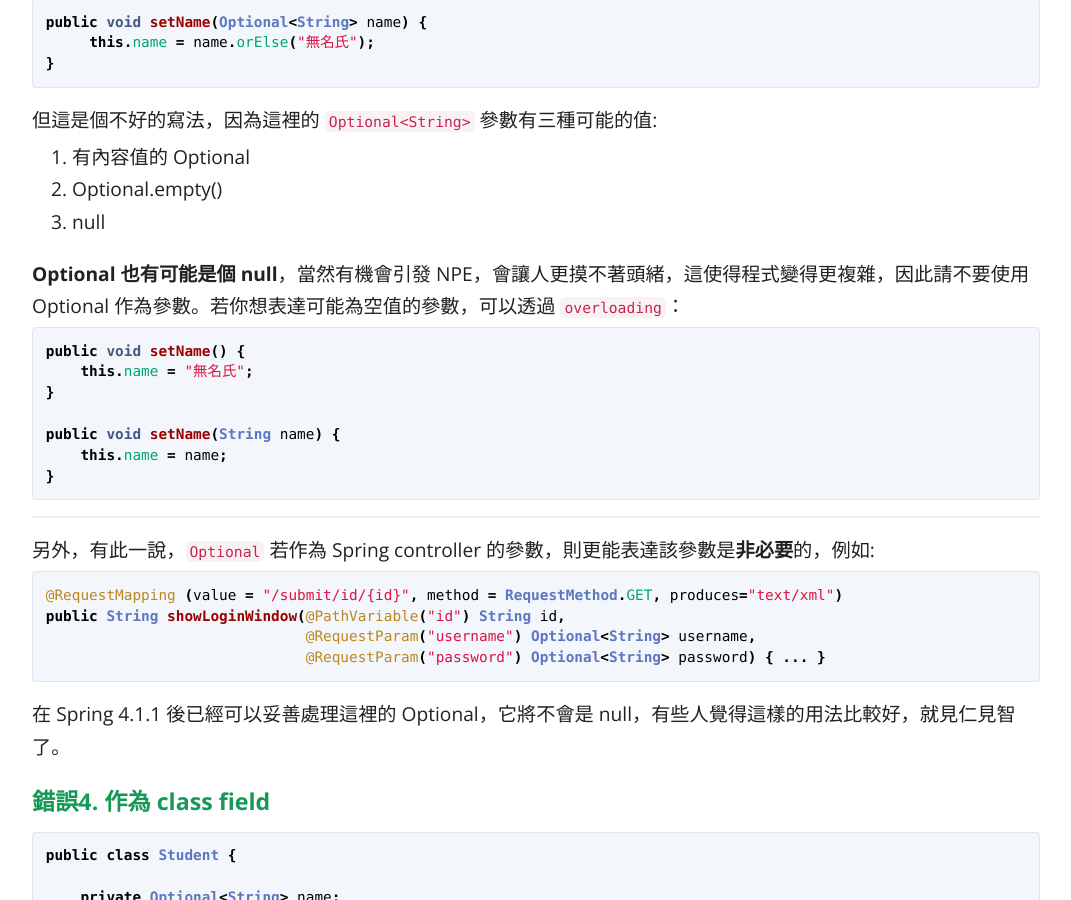
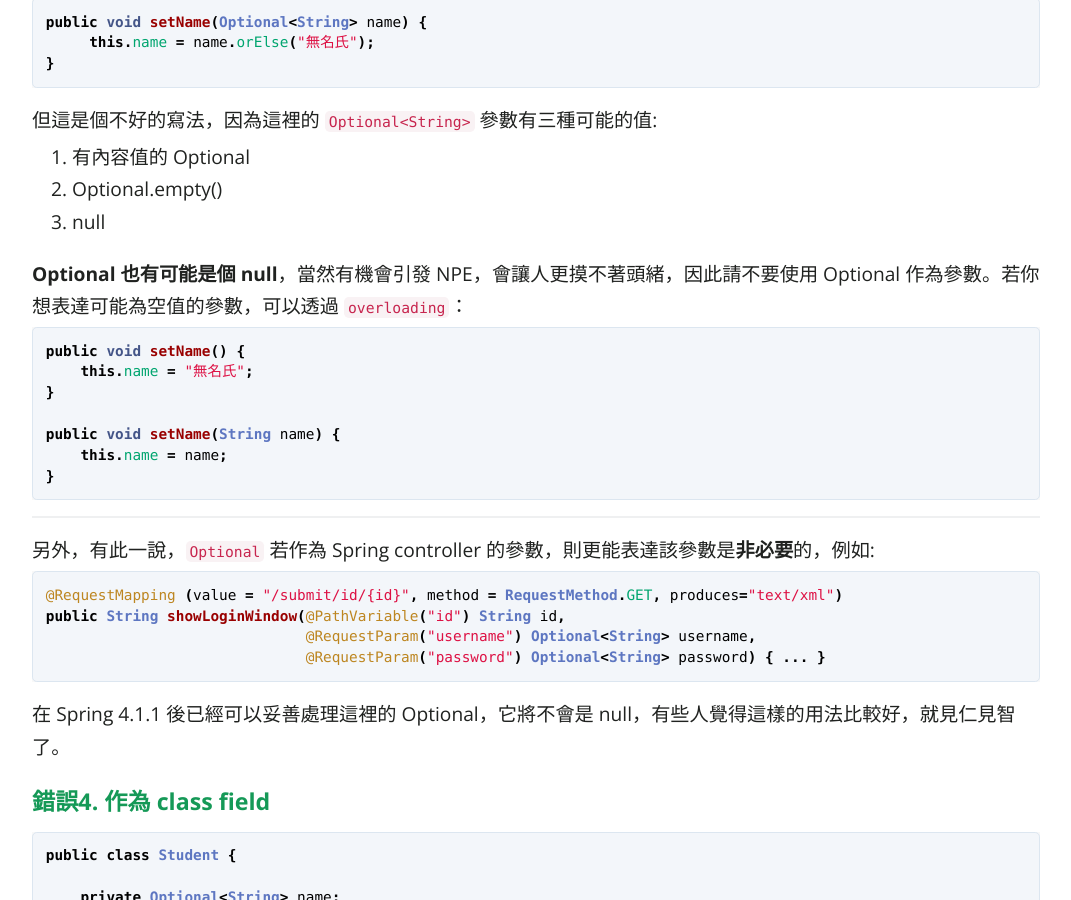
Before and after one commit to KaiSheng714/KaiSheng714.github.io, a Jekyll site: the page built from _posts/2022-05-17-misuse-of-java8-optional.md, in a window 1280 px wide and 900 px high, scrolled down 1724 px. Shown: the whole window, without its empty margins (104-1175 px from the left). Built offline with Jekyll 4.4.1, drawn with Linux system fonts in a browser that asks for light colours; comment, search, counter and statistics services are not loaded.

Commit message:
optional

````diff
--- a/_posts/2022-05-17-misuse-of-java8-optional.md
+++ b/_posts/2022-05-17-misuse-of-java8-optional.md
@@ -74,7 +74,7 @@ public void setName(Optional<String> name) {
 2. Optional.empty()
 3. null
 
-**Optional 也有可能是個 null**，當然有機會引發 NPE，會讓人更摸不著頭緒，這使得程式變得更複雜，因此請不要使用 Optional 作為參數。若你想表達可能為空值的參數，可以透過 `overloading`：
+**Optional 也有可能是個 null**，當然有機會引發 NPE，會讓人更摸不著頭緒，因此請不要使用 Optional 作為參數。若你想表達可能為空值的參數，可以透過 `overloading`：
 
 ```java
 public void setName() {
````
